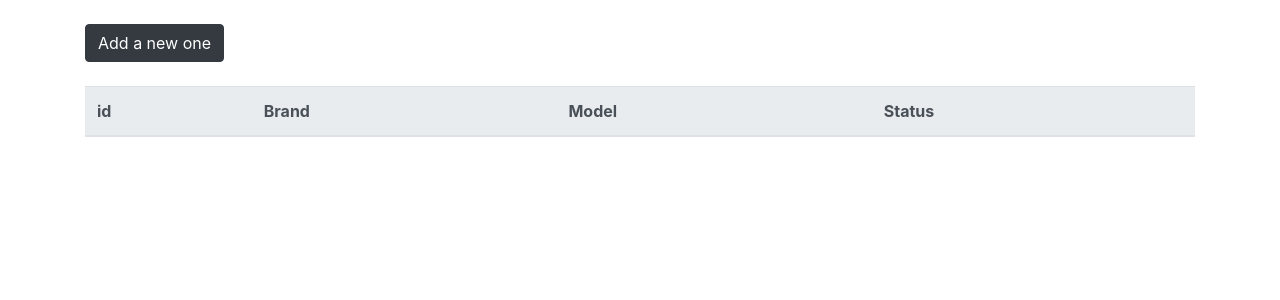
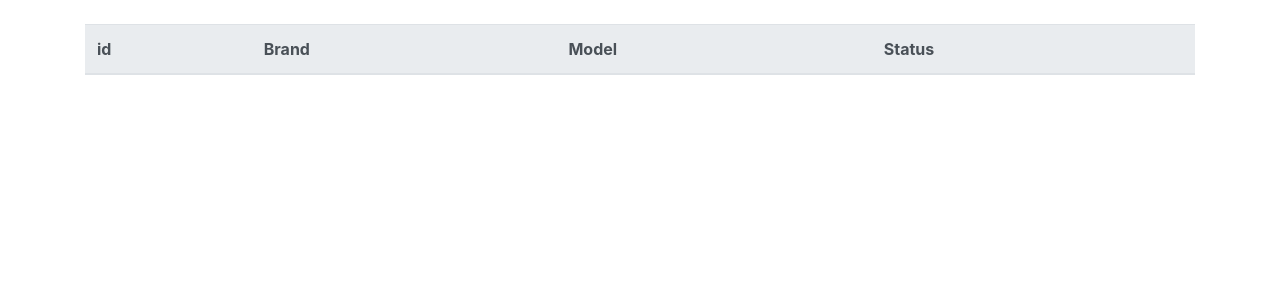
Before and after one commit to juanmotaUPV/Renta_Venta_de_autos, a PHP site: page /catalogueP.php in a window 1280 px wide. Shown: the part 56-356 px from the top of the page. Run offline with PHP 8.4, Linux system fonts and the light colour scheme; data that the repository does not hold is empty.

Commit message:
Update catalogueP.php

```diff
--- a/catalogueP.php
+++ b/catalogueP.php
@@ -25,12 +25,7 @@
         RentO'Buy A Car
       </a>
     </nav>
-
     <br>
-    <! boton para añadir un nuevo vehiculo>
-    <div class="container"><a href="add_car.php" class="btn btn-dark" role="button" aria-pressed="true">Add a new one</a></div>
-    <br>
-
     <div class="container">
       <! tabla que muestra la informacion de os vehiculos>
       <table class="table">
```
